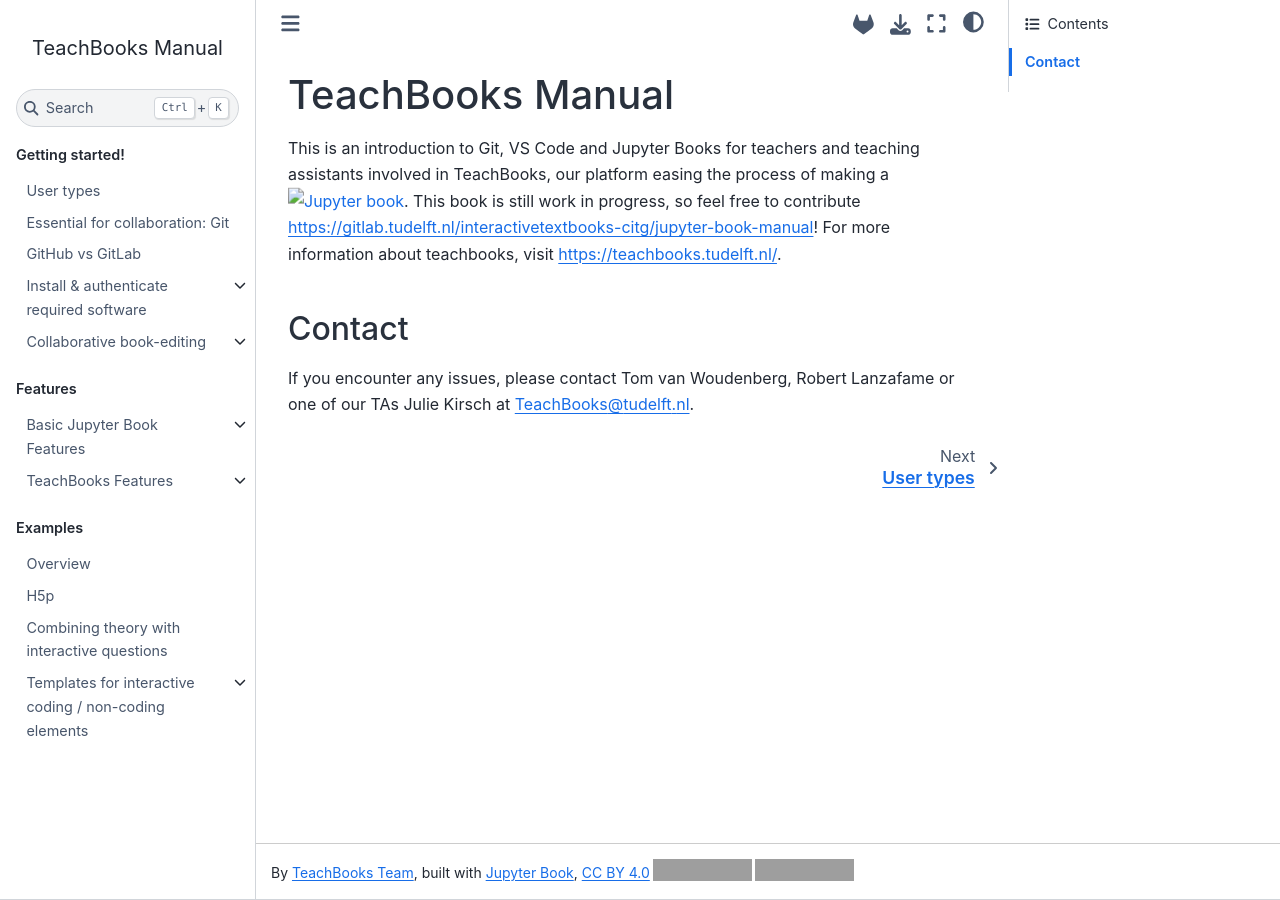
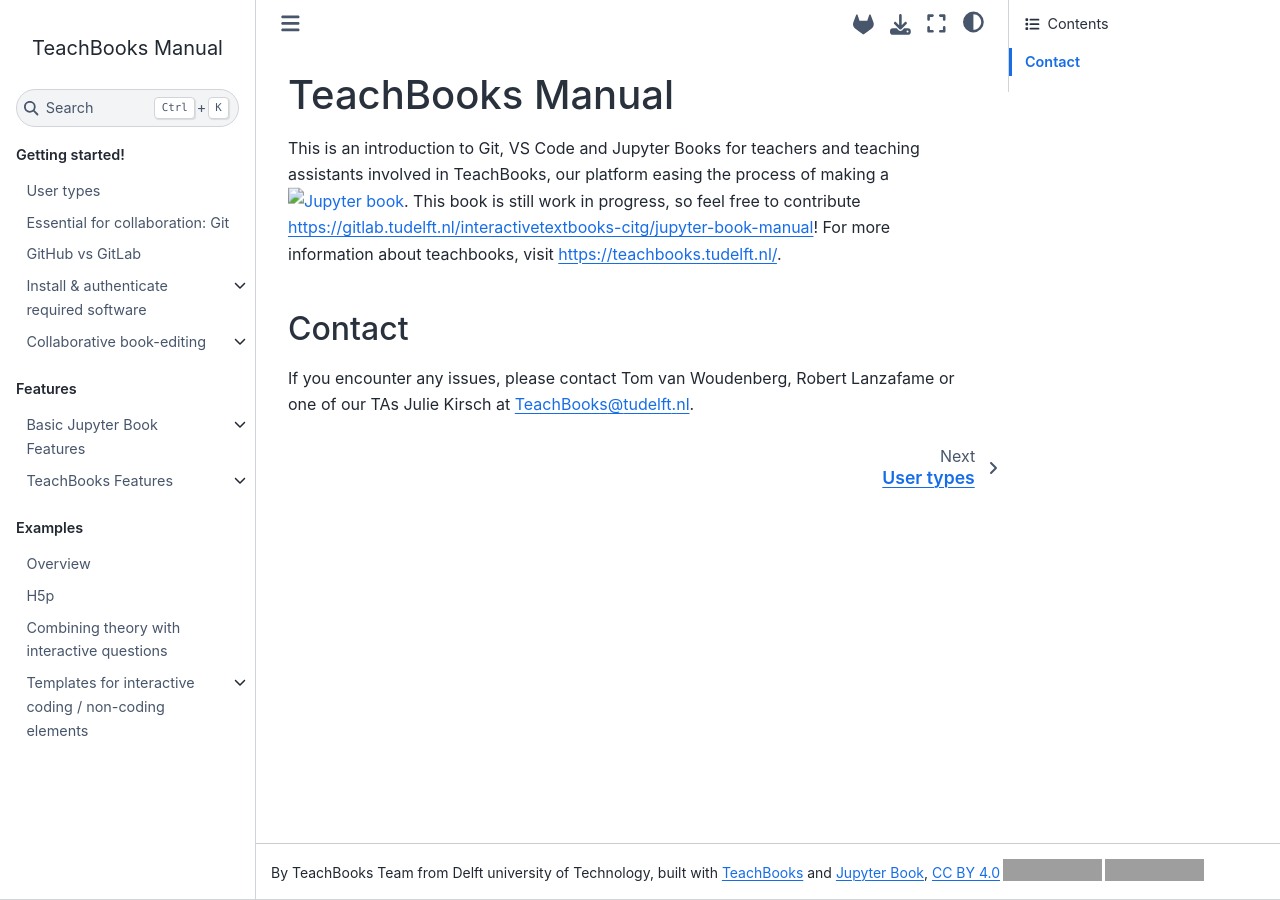
Before and after one commit to TeachBooks/mirror_teachbook_manual, a Jupyter Book: the page built from book/intro.md, in a window 1280 px wide. Built offline with Jupyter Book 1.0.4 settings and Sphinx 7.4.7 and the Sphinx Book theme 1.1.4, drawn with Linux system fonts in a browser that asks for light colours; pages that are not in the unit, such as notebooks, are missing from menus; comment, search, counter and statistics services are not loaded; grey boxes are pictures that could not be loaded.

Commit message:
Updated author

```diff
--- a/book/_config.yml
+++ b/book/_config.yml
@@ -1,5 +1,5 @@
 title: TeachBooks Manual
-author: <a href="https://teachbooks.tudelft.nl/">TeachBooks Team</a>, built with <a href="https://jupyterbook.org/">Jupyter Book</a>, <a href="https://creativecommons.org/licenses/by/4.0/?ref=chooser-v1" target="_blank" rel="license noopener noreferrer"">CC BY 4.0<img style="height:22px!important;margin-left:3px;vertical-align:text-bottom;" src="https://mirrors.creativecommons.org/presskit/icons/cc.svg?ref=chooser-v1" alt=""><img style="height:22px!important;margin-left:3px;vertical-align:text-bottom;" src="https://mirrors.creativecommons.org/presskit/icons/by.svg?ref=chooser-v1" alt="">
+author: TeachBooks Team from Delft university of Technology, built with <a href="https://teachbooks.tudelft.nl/">TeachBooks</a> and <a href="https://jupyterbook.org/">Jupyter Book</a>, <a href="https://creativecommons.org/licenses/by/4.0/" target="_blank" rel="license noopener noreferrer"">CC BY 4.0<img style="height:22px!important;margin-left:3px;vertical-align:text-bottom;" src="https://mirrors.creativecommons.org/presskit/icons/cc.svg" alt=""><img style="height:22px!important;margin-left:3px;vertical-align:text-bottom;" src="https://mirrors.creativecommons.org/presskit/icons/by.svg" alt="">
 
 logo: images/Logo_without_background.png
 
```
